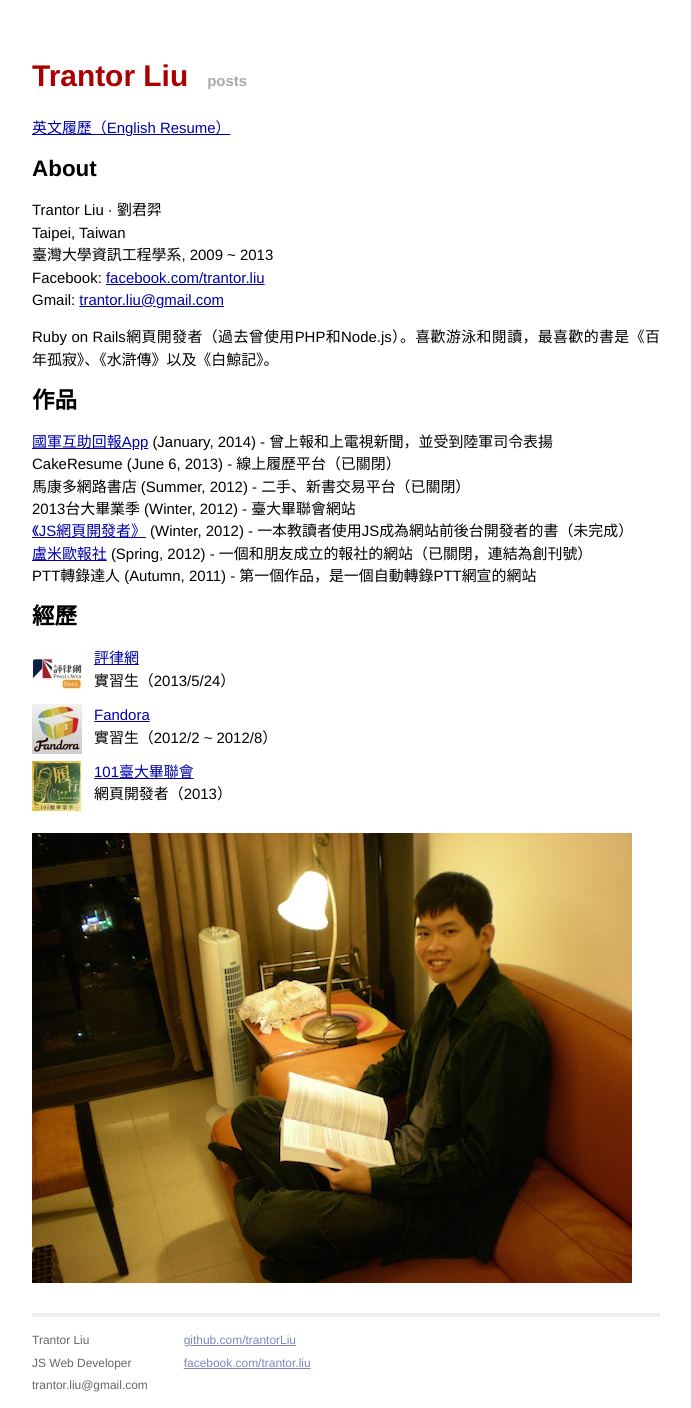
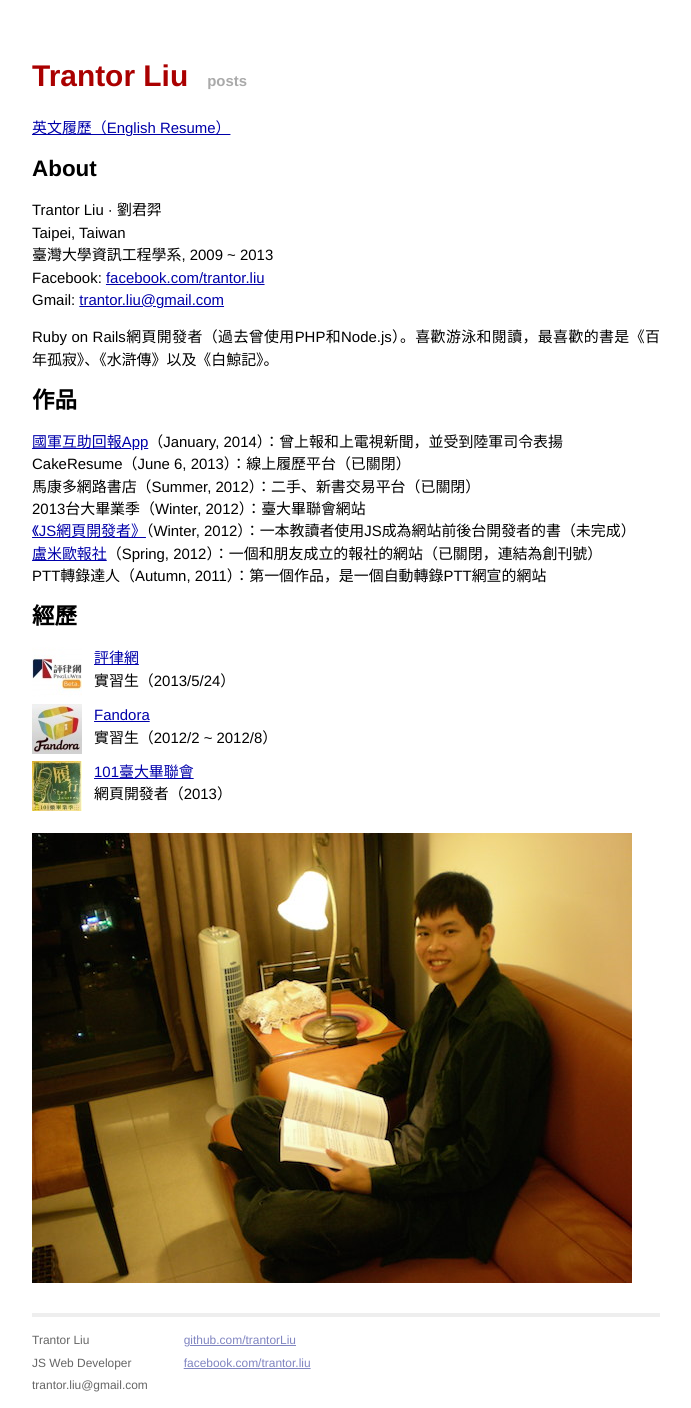
Before and after one commit to trantorLiu/trantorliu.github.io, a Jekyll site: the page built from index.html, in a window 1280 px wide. Shown: the whole page, without its empty margins (294-985 px from the left). Built offline with Jekyll 4.4.1, drawn with Linux system fonts in a browser that asks for light colours.

```diff
--- a/index.html
+++ b/index.html
@@ -21,13 +21,13 @@ title: Trantor Liu
 
   <h2>作品</h2>
   <p>
-    <a href="http://armyapp.tw">國軍互助回報App</a> (January, 2014) - 曾上報和上電視新聞，並受到陸軍司令表揚<br />
-    CakeResume (June 6, 2013) - 線上履歷平台（已關閉）<br />
-    馬康多網路書店 (Summer, 2012) - 二手、新書交易平台（已關閉）<br />
-    2013台大畢業季 (Winter, 2012) - 臺大畢聯會網站<br />
-    <a href="/posts/2013/04/08/book-js-web-developer.html">《JS網頁開發者》</a> (Winter, 2012) - 一本教讀者使用JS成為網站前後台開發者的書（未完成）<br />
-    <a href="/揭報.pdf">盧米歐報社</a> (Spring, 2012) - 一個和朋友成立的報社的網站（已關閉，連結為創刊號）<br />
-    PTT轉錄達人 (Autumn, 2011) - 第一個作品，是一個自動轉錄PTT網宣的網站
+    <a href="http://armyapp.tw">國軍互助回報App</a>（January, 2014）：曾上報和上電視新聞，並受到陸軍司令表揚<br />
+    CakeResume（June 6, 2013）：線上履歷平台（已關閉）<br />
+    馬康多網路書店（Summer, 2012）：二手、新書交易平台（已關閉）<br />
+    2013台大畢業季（Winter, 2012）：臺大畢聯會網站<br />
+    <a href="/posts/2013/04/08/book-js-web-developer.html">《JS網頁開發者》</a>（Winter, 2012）：一本教讀者使用JS成為網站前後台開發者的書（未完成）<br />
+    <a href="/揭報.pdf">盧米歐報社</a>（Spring, 2012）：一個和朋友成立的報社的網站（已關閉，連結為創刊號）<br />
+    PTT轉錄達人（Autumn, 2011）：第一個作品，是一個自動轉錄PTT網宣的網站
   </p>
 
   <h2>經歷</h2>
```
